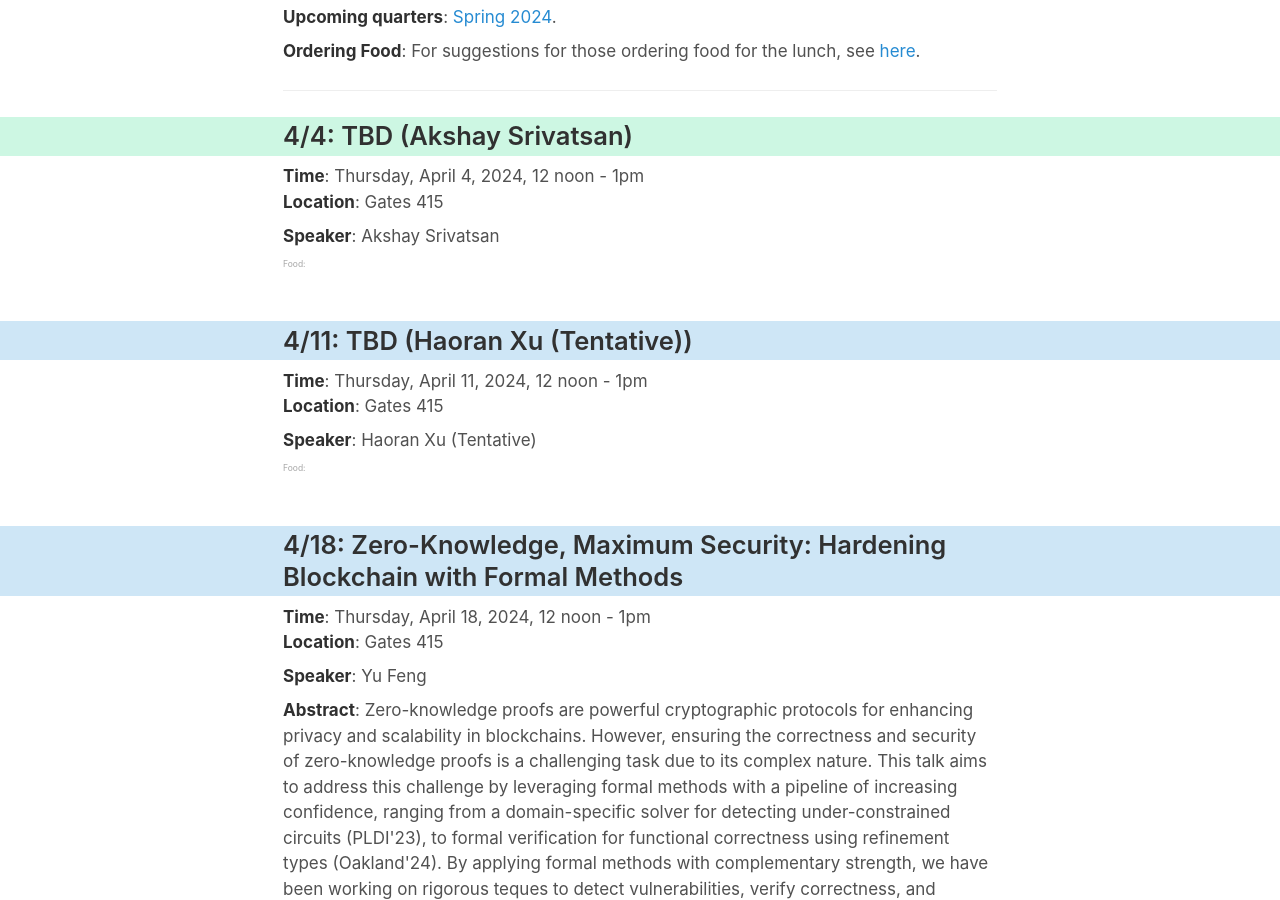
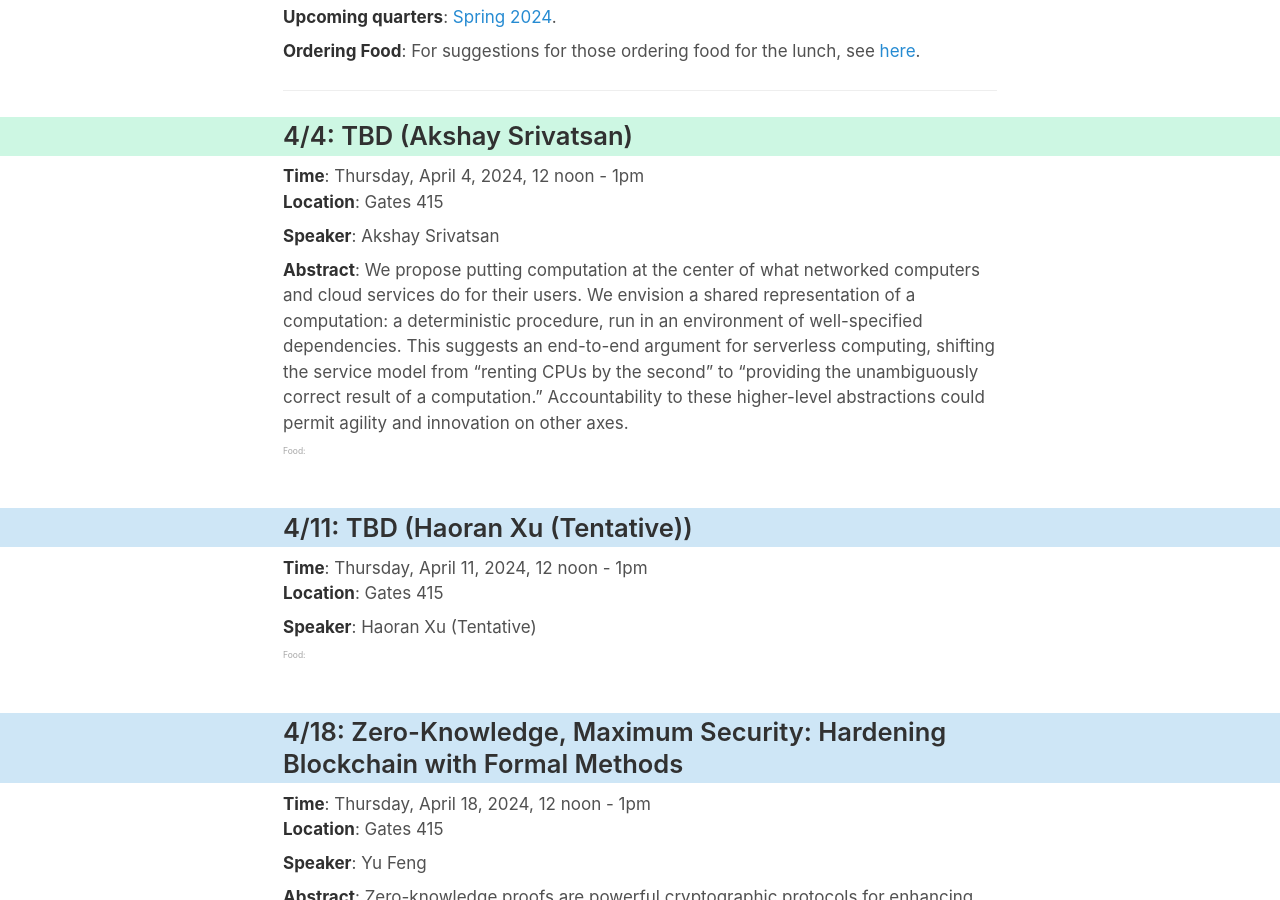
Before and after one commit to software-research-lunch/software-research-lunch.github.io, a Jekyll site: the page built from index.html, in a window 1280 px wide and 900 px high, scrolled down 432 px. Built offline with Jekyll 4.4.1, drawn with Linux system fonts in a browser that asks for light colours.

Commit message:
Akshay abstract

```diff
--- a/_data/schedule.yml
+++ b/_data/schedule.yml
@@ -34,7 +34,14 @@ y24_spring:
   quarter: "spring"
   talks:
     - date: "2024-04-04"
-      abstract: ""
+      abstract: "We propose putting computation at the center of what networked
+      computers and cloud services do for their users. We envision a shared
+      representation of a computation: a deterministic procedure, run in an
+        environment of well-specified dependencies. This suggests an end-to-end
+        argument for serverless computing, shifting the service model from
+        “renting CPUs by the second” to “providing the unambiguously correct
+        result of a computation.” Accountability to these higher-level
+        abstractions could permit agility and innovation on other axes."
       title: ""
       speaker: "Akshay Srivatsan"
       bio: ""
```
